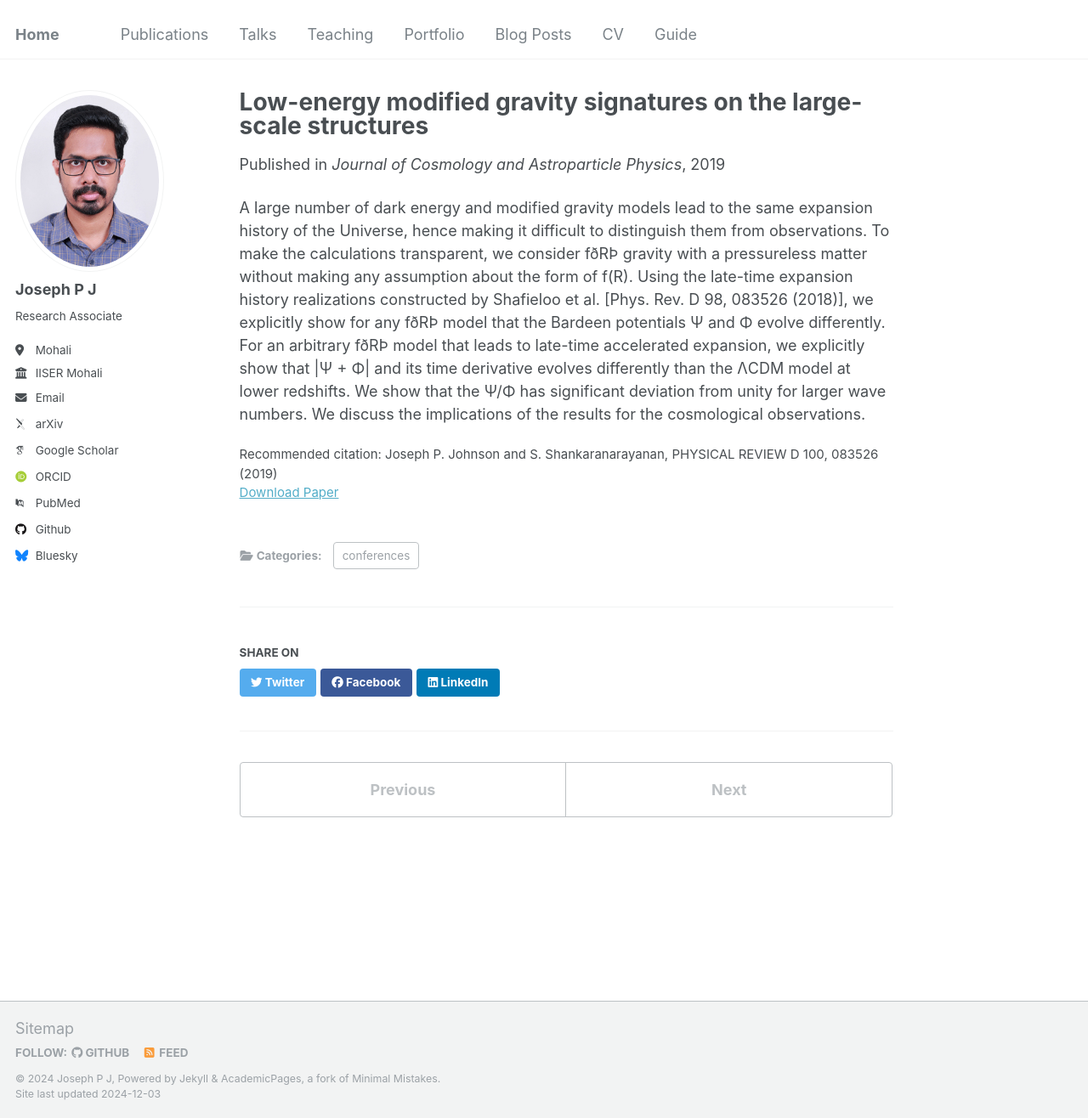
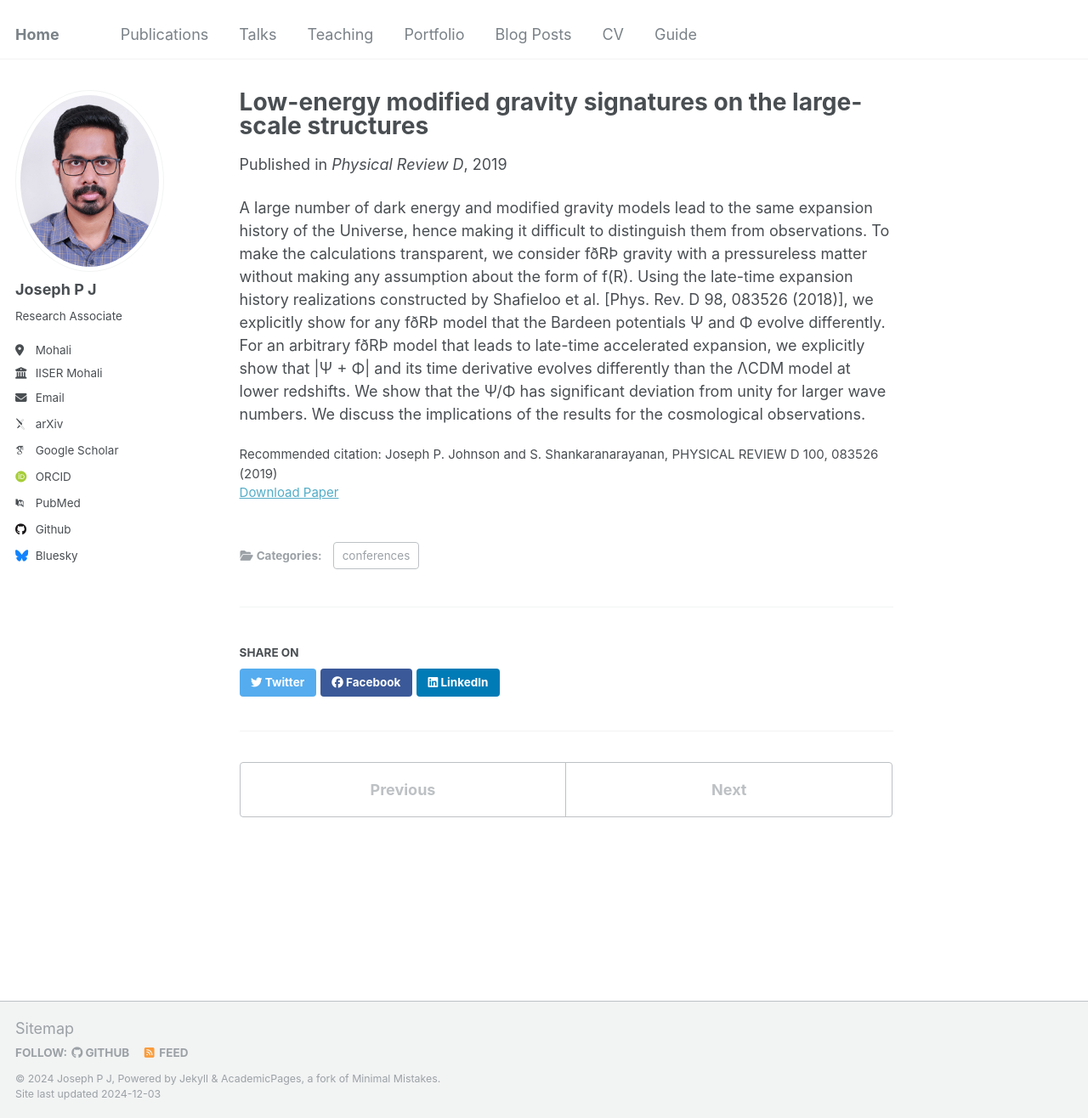
Before and after one commit to josephpjohnson/web, a Jekyll site: the page built from _publications/2019-fRPRD.md, in a window 1280 px wide and 1316 px high. Shown: the whole window at 85% size. Built offline with Jekyll 4.4.1, drawn with Linux system fonts in a browser that asks for light colours; some web fonts are replaced; a file with an impossible date is left out.

Commit message:
Update 2019-fRPRD.md

```diff
--- a/_publications/2019-fRPRD.md
+++ b/_publications/2019-fRPRD.md
@@ -5,7 +5,7 @@ category: conferences
 permalink: /publication/2019-fRPRD
 excerpt: ''
 date: 2019-10-15
-venue: 'Journal of Cosmology and Astroparticle Physics'
+venue: 'Physical Review D'
 #slidesurl: 'http://academicpages.github.io/files/slides1.pdf'
 #paperurl: 'https://github.com/josephpjohnson/web/tree/master/files/JCAP01(2022)024_DEDM2.pdf'
 paperurl: 'https://journals.aps.org/prd/abstract/10.1103/PhysRevD.100.083526'
```
